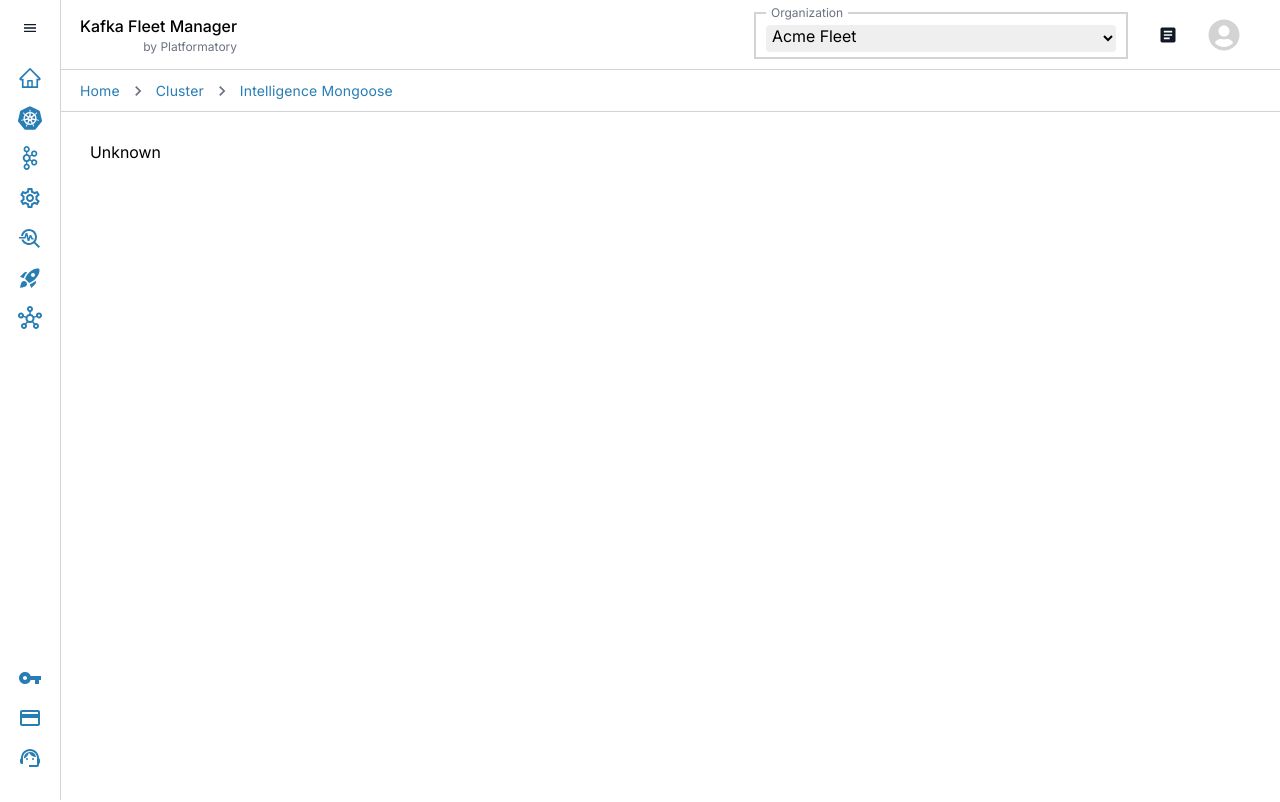
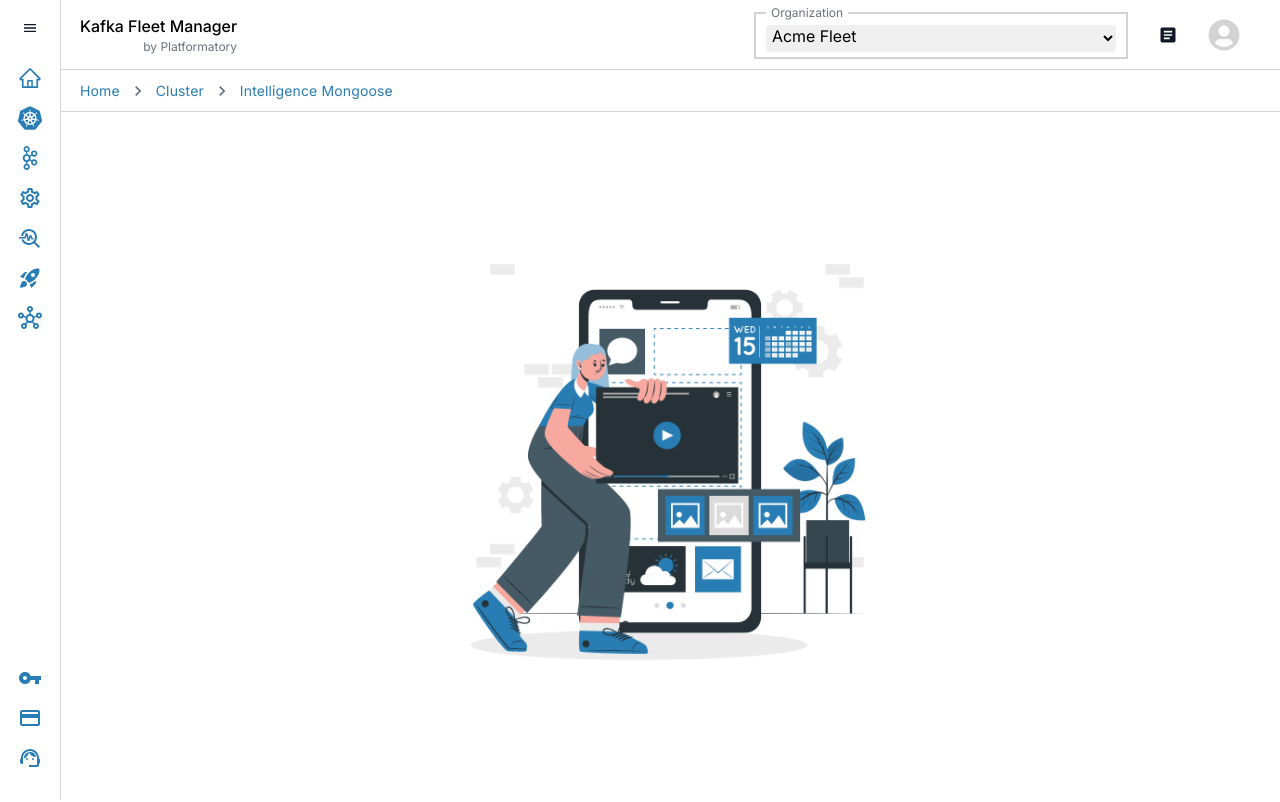
Before and after one commit to Sanhita-san/kafka-fleet-manager, a React (Vite) app: page / in a window 1280 px wide. Built offline with nearby package versions, Linux system fonts and the light colour scheme.

Commit message:
Edited Unknown Page

```diff
--- a/src/components/unknown/Unknown.jsx
+++ b/src/components/unknown/Unknown.jsx
@@ -1,5 +1,12 @@
+import imgUrl from "../../assets/images/Mobile development-cuate.png";
+import styles from "./Unknown.module.css";
+
 const Unknown = () => {
-  return <div>Unknown</div>;
+  return (
+    <div className={styles.container}>
+      <img src={imgUrl} alt="Page Not Built" className={styles.mainImg} />
+    </div>
+  );
 };
 
 export default Unknown;
--- a/src/components/unknown/Unknown.module.css
+++ b/src/components/unknown/Unknown.module.css
@@ -0,0 +1,17 @@
+.container {
+  display: flex;
+  flex-direction: column;
+  align-items: center;
+  justify-content: center;
+  height: calc(100vh - 170px);
+}
+
+.mainImg {
+  width: 40%;
+}
+
+@media screen and (max-width: 1000px) {
+  .mainImg {
+    width: 60%;
+  }
+}
```
Also changed, not shown: src/assets/images/Mobile development-cuate.png (added).
